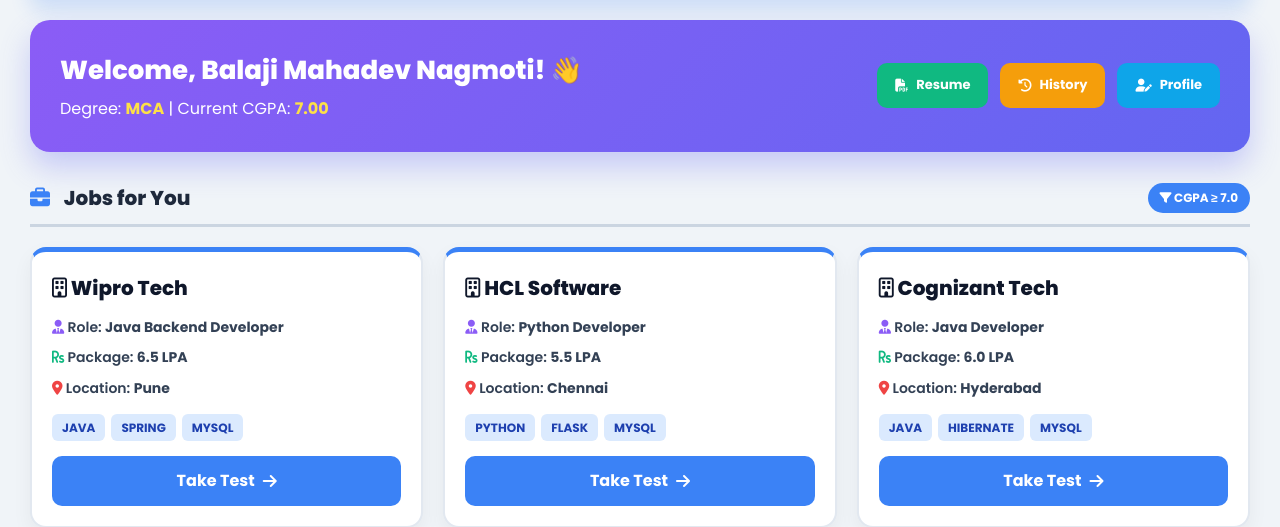
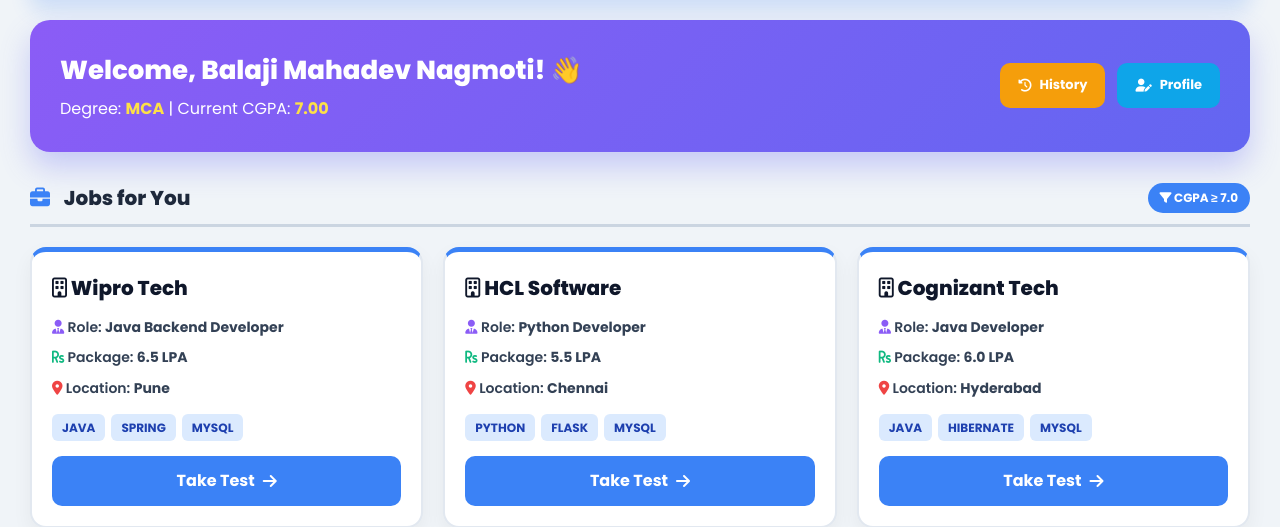
Before and after one commit to balaji-BCA2005/PyDcclSystem_2026, a Flask app: page /dashboard in a window 1280 px wide. Shown: the part 87-614 px from the top of the page. Run offline with Flask 3, Linux system fonts and the light colour scheme; a user stored in the database is signed in; data comes from the database, SQL or seed files in the repository.

Commit message:
Update dashboard.html

```diff
--- a/templates/dashboard.html
+++ b/templates/dashboard.html
@@ -50,7 +50,7 @@
         </div>
 
         <div class="action-btns">
-            <a href="{{ url_for('generate_resume') }}" class="btn btn-resume"><i class="fas fa-file-pdf"></i> Resume</a>
+
             <a href="{{ url_for('history') }}" class="btn btn-history"><i class="fas fa-history"></i> History</a>
             <a href="{{ url_for('profile') }}" class="btn btn-profile"><i class="fas fa-user-edit"></i> Profile</a>
         </div>
```
